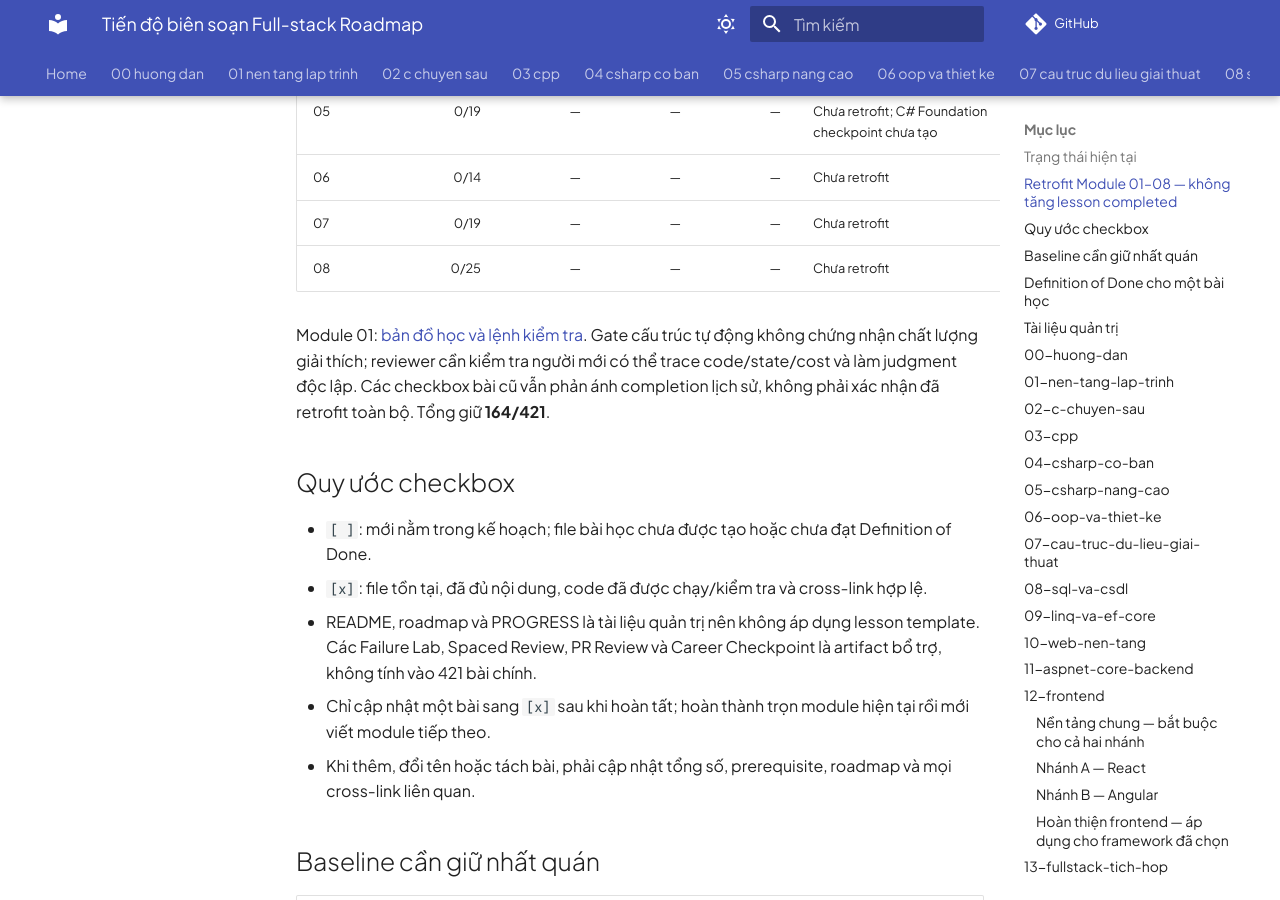
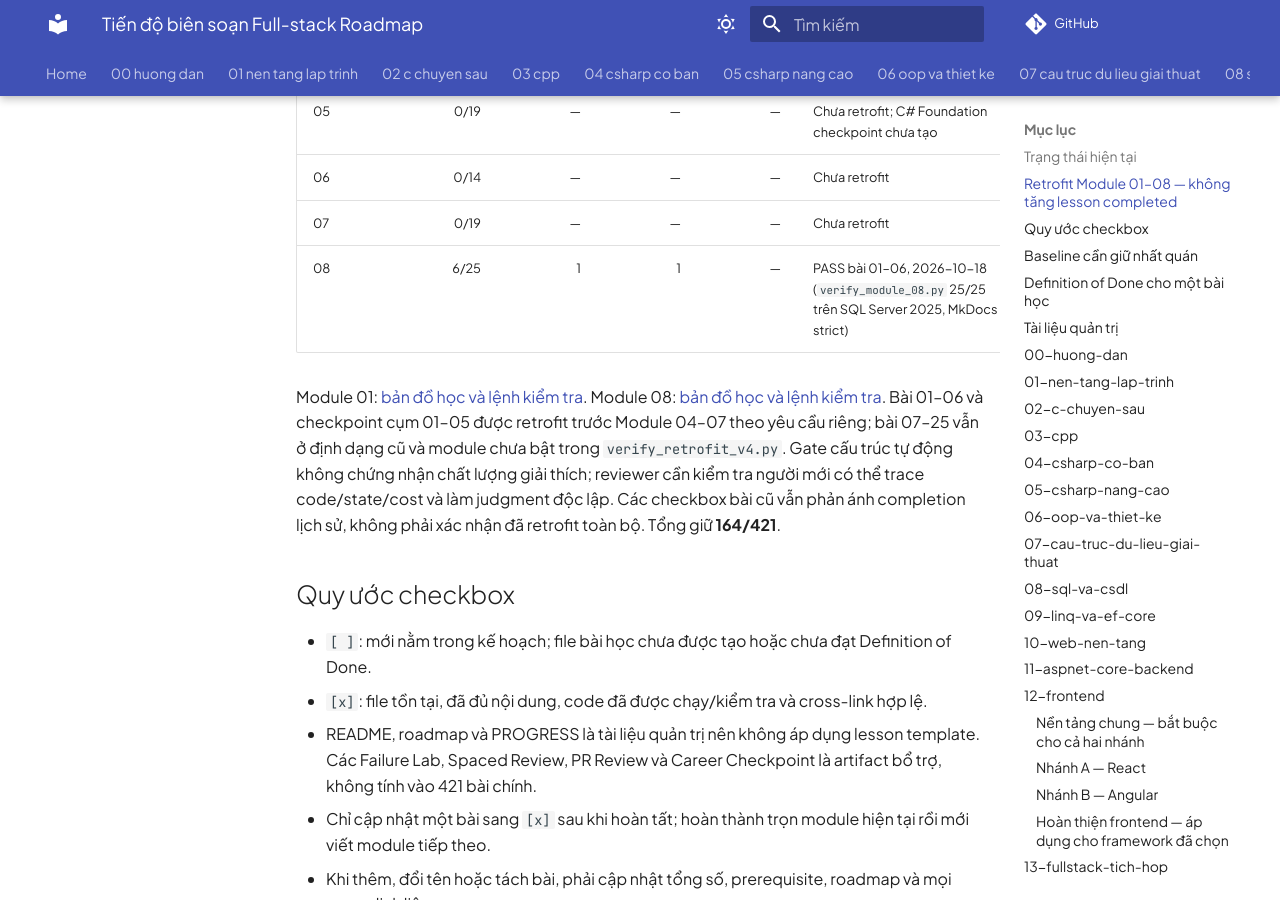
Before and after one commit to Xuanthanh-dzz/full-stack, an MkDocs documentation site: the page built from fullstack-roadmap/PROGRESS.md, in a window 1280 px wide and 900 px high, scrolled down 1080 px. Built offline with MkDocs 1.6.1 and Material for MkDocs 9.7.7, drawn with Linux system fonts in a browser that asks for light colours; comment, search, counter and statistics services are not loaded.

Commit message:
docs(progress): record Module 08 retrofit of lessons 01–06
Retrofit table: 6/25 lessons, one failure lab and one spaced review,
local verify_module_08 25/25 on SQL Server 2025 and MkDocs strict;
CI and maintainer review pending. Lesson total stays 164/421.

Co-Authored-By: Claude Opus 5.5 <noreply@anthropic.com>
Claude-Session: https://claude.ai/code/session_019My1Gititw9cvZ7R835ZJU

```diff
--- a/fullstack-roadmap/PROGRESS.md
+++ b/fullstack-roadmap/PROGRESS.md
@@ -20,9 +20,10 @@ File này là **nguồn sự thật duy nhất** về phạm vi và tiến độ
 | 05 | 0/19 | — | — | — | Chưa retrofit; C# Foundation checkpoint chưa tạo | — | — |
 | 06 | 0/14 | — | — | — | Chưa retrofit | — | — |
 | 07 | 0/19 | — | — | — | Chưa retrofit | — | — |
-| 08 | 0/25 | — | — | — | Chưa retrofit | — | — |
+| 08 | 6/25 | 1 | 1 | — | PASS bài 01–06, 2026-10-18 (`verify_module_08.py` 25/25 trên SQL Server 2025, MkDocs strict) | PENDING — chờ run của PR retrofit Module 08 | PENDING |
 
 Module 01: [bản đồ học và lệnh kiểm tra](./01-nen-tang-lap-trinh/index.md).
+Module 08: [bản đồ học và lệnh kiểm tra](./08-sql-va-csdl/index.md). Bài 01–06 và checkpoint cụm 01–05 được retrofit trước Module 04–07 theo yêu cầu riêng; bài 07–25 vẫn ở định dạng cũ và module chưa bật trong `verify_retrofit_v4.py`.
 Gate cấu trúc tự động không chứng nhận chất lượng giải thích; reviewer cần kiểm tra người mới có thể trace code/state/cost và làm judgment độc lập. Các checkbox bài cũ vẫn phản ánh completion lịch sử, không phải xác nhận đã retrofit toàn bộ. Tổng giữ **164/421**.
 
 ## Quy ước checkbox
```
